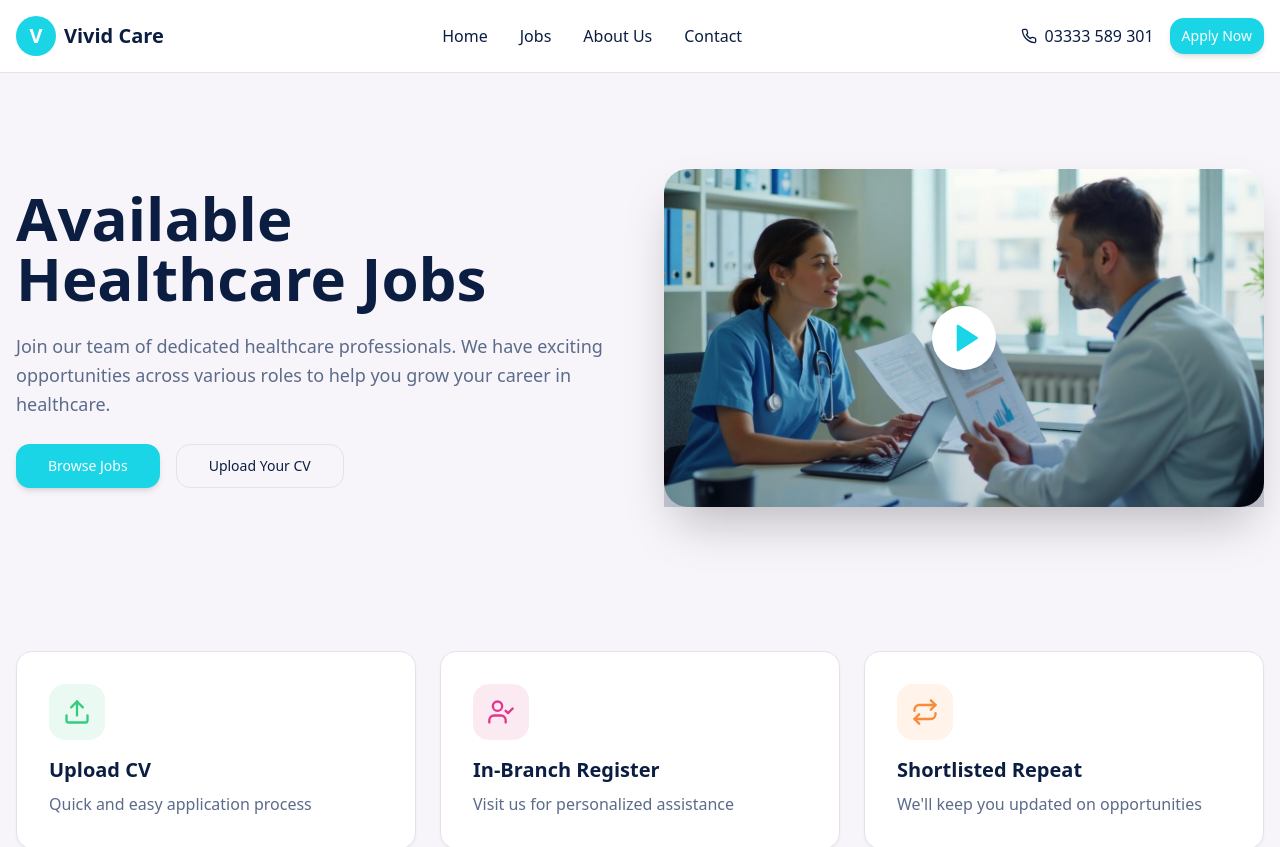
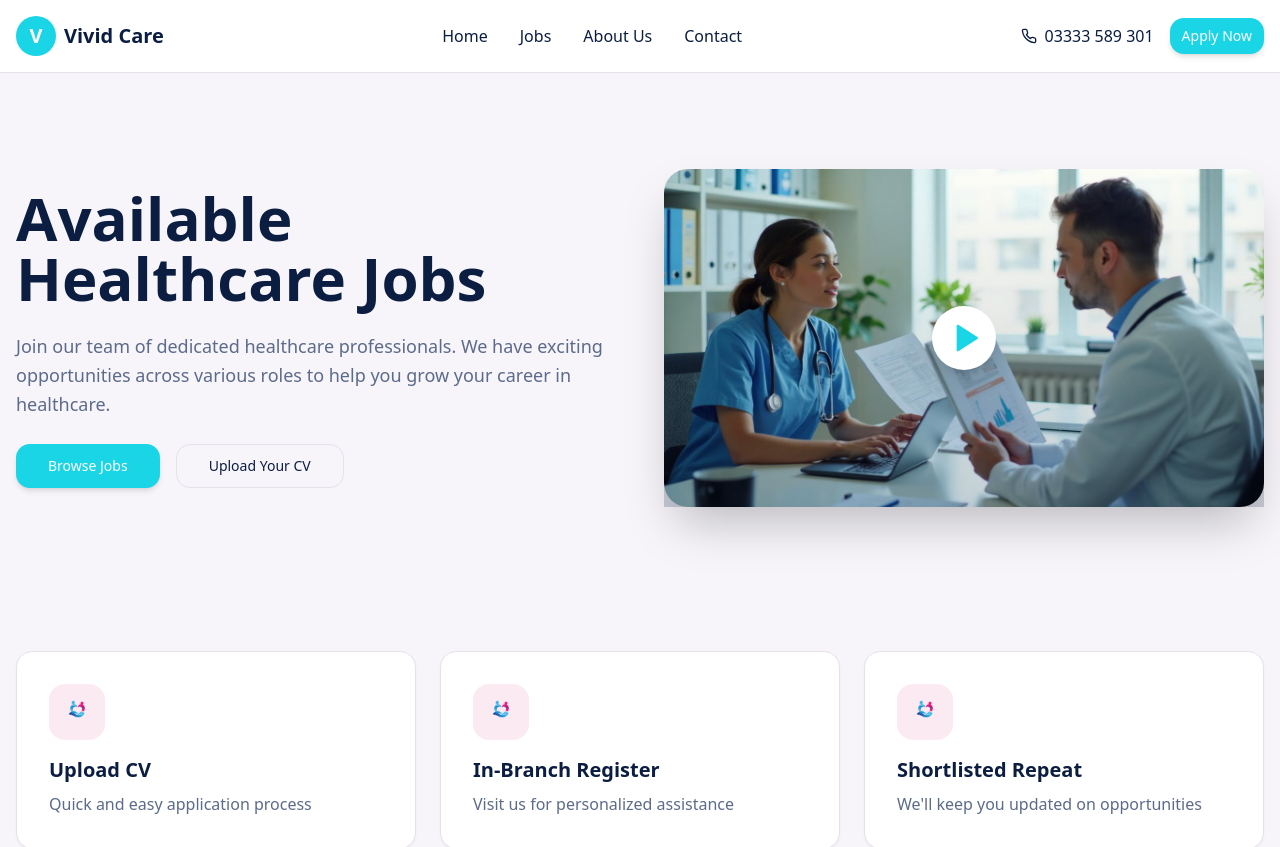
Before and after one commit to mufaqar/vivid_care_jobs, a React (Vite) app: page / in a window 1280 px wide. Shown: the top 847 px of the page. Built offline with nearby package versions, Linux system fonts and the light colour scheme; the HTML template or start-up script is replaced by a standard one.

Commit message:
Update icons and background color

```diff
--- a/src/components/Features.tsx
+++ b/src/components/Features.tsx
@@ -1,23 +1,17 @@
-import { Upload, UserCheck, Repeat } from "lucide-react";
+import careLogo from "@/assets/care-logo.png";
 
 const features = [
   {
-    icon: Upload,
     title: "Upload CV",
-    description: "Quick and easy application process",
-    color: "bg-success/10 text-success"
+    description: "Quick and easy application process"
   },
   {
-    icon: UserCheck,
     title: "In-Branch Register",
-    description: "Visit us for personalized assistance",
-    color: "bg-pink/10 text-pink"
+    description: "Visit us for personalized assistance"
   },
   {
-    icon: Repeat,
     title: "Shortlisted Repeat",
-    description: "We'll keep you updated on opportunities",
-    color: "bg-warning/10 text-warning"
+    description: "We'll keep you updated on opportunities"
   }
 ];
 
@@ -26,21 +20,18 @@ const Features = () => {
     <section className="py-12">
       <div className="container mx-auto px-4">
         <div className="grid md:grid-cols-3 gap-6">
-          {features.map((feature, index) => {
-            const Icon = feature.icon;
-            return (
+          {features.map((feature, index) => (
             <div
               key={index}
               className="bg-card rounded-2xl p-8 shadow-sm border border-border hover:shadow-md transition-shadow"
             >
-                <div className={`w-14 h-14 rounded-2xl ${feature.color} flex items-center justify-center mb-4`}>
-                  <Icon className="w-7 h-7" />
+              <div className="w-14 h-14 rounded-2xl flex items-center justify-center mb-4" style={{ backgroundColor: '#FCEAF3' }}>
+                <img src={careLogo} alt="Care icon" className="w-8 h-8 object-contain" />
               </div>
               <h3 className="text-xl font-semibold text-foreground mb-2">{feature.title}</h3>
               <p className="text-muted-foreground">{feature.description}</p>
             </div>
-            );
-          })}
+          ))}
         </div>
       </div>
     </section>
```
Also changed, not shown: src/assets/care-logo.png (added). Lines whose indentation alone changed are shown as unchanged.
